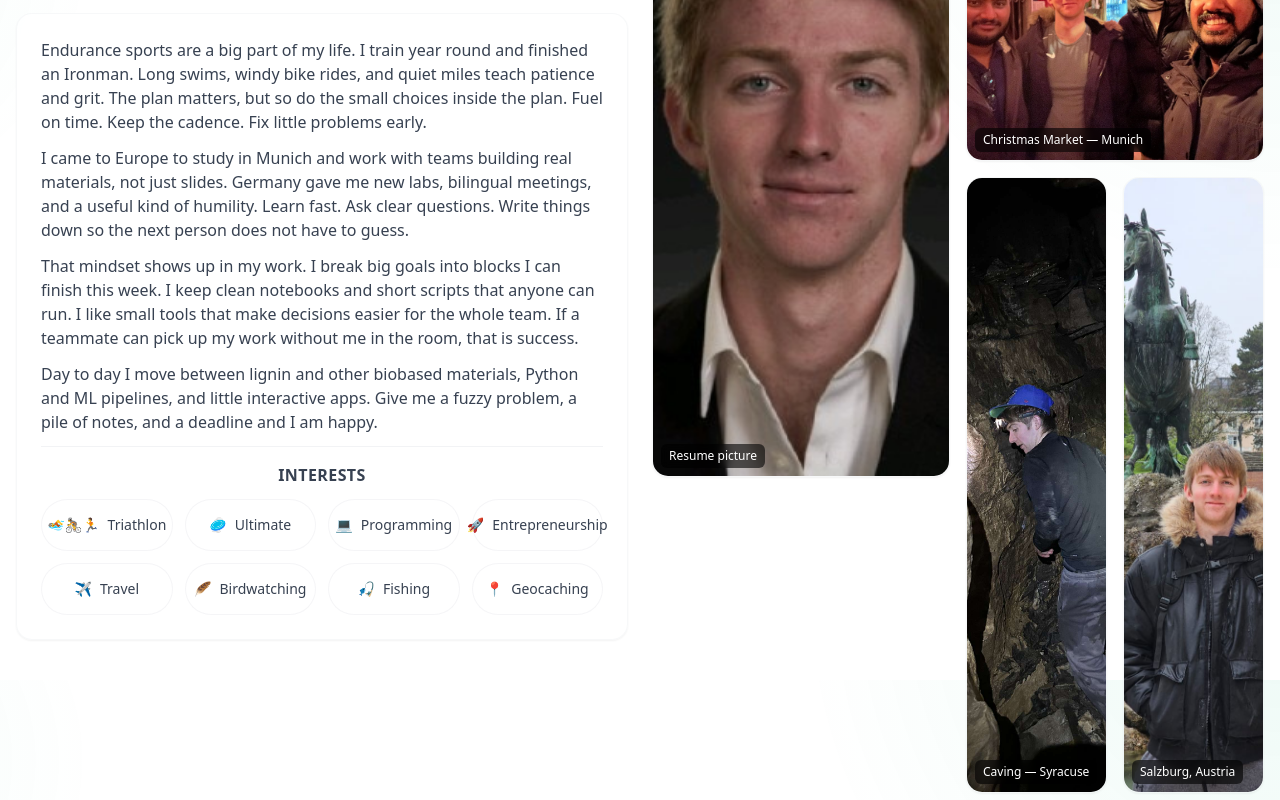
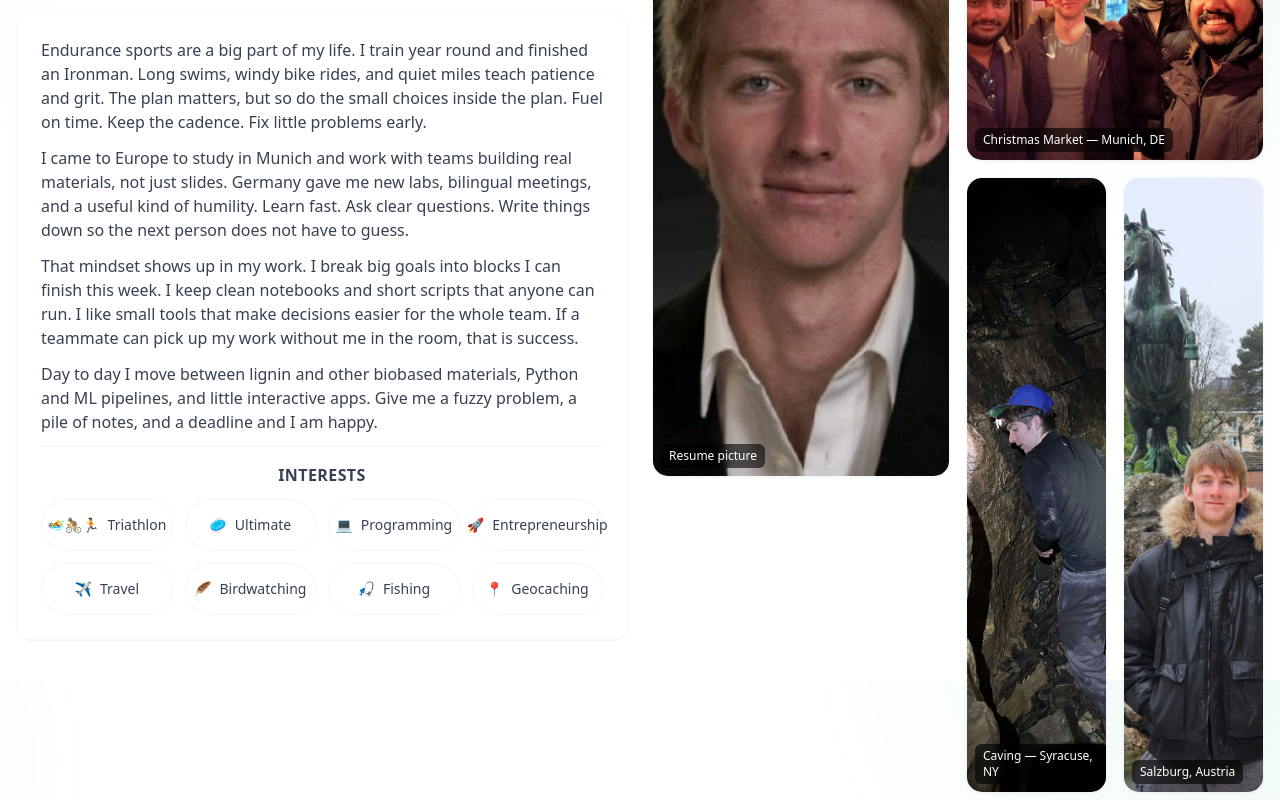
Before and after one commit to Tridude5/JohnSlavinskas, a Next.js app: page / in a window 1280 px wide. Shown: the part 920-1720 px from the top of the page. Built offline with nearby package versions, Linux system fonts and the light colour scheme; no server answers.

Commit message:
Update page.tsx

```diff
--- a/app/page.tsx
+++ b/app/page.tsx
@@ -267,7 +267,7 @@ export default function Page() {
               <PhotoTile
                 src={`${base}/downloads/Christmas_Market_Munich.jpg`}
                 alt="Christmas Market with friends in Munich"
-                label="Christmas Market — Munich"
+                label="Christmas Market — Munich, DE"
                 parallax="0.08"
                 className="col-span-2 row-span-1"
                 sizes="(max-width: 640px) 100vw, 50vw"
@@ -276,7 +276,7 @@ export default function Page() {
               <PhotoTile
                 src={`${base}/downloads/Caving_Syracuse.jpg`}
                 alt="Caving in Syracuse"
-                label="Caving — Syracuse"
+                label="Caving — Syracuse, NY"
                 parallax="0.06"
                 className="col-span-1 row-span-2"
                 sizes="(max-width: 640px) 50vw, 25vw"
```
